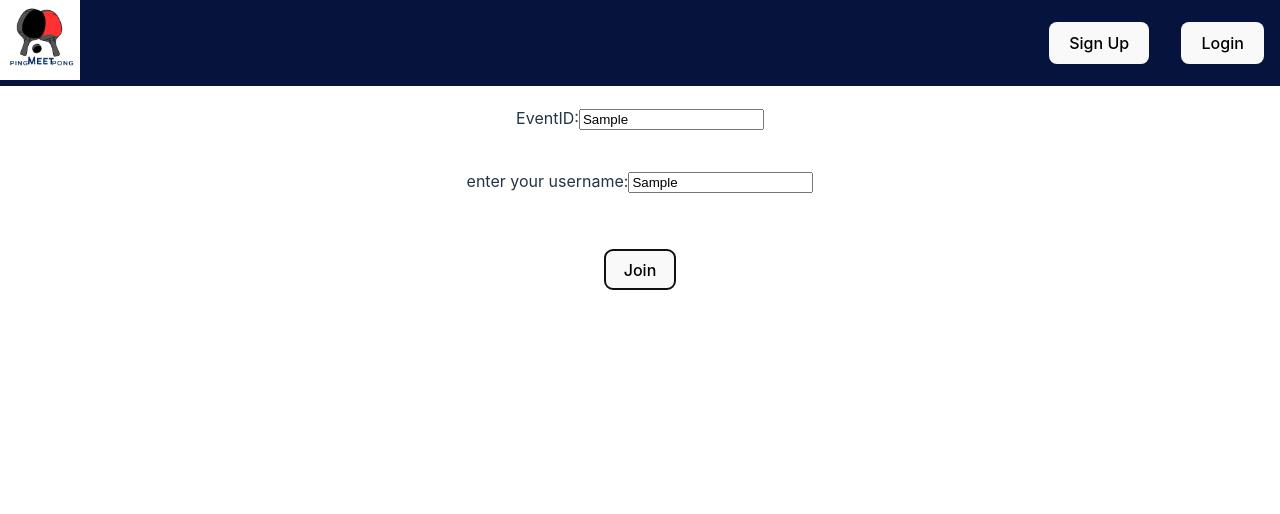
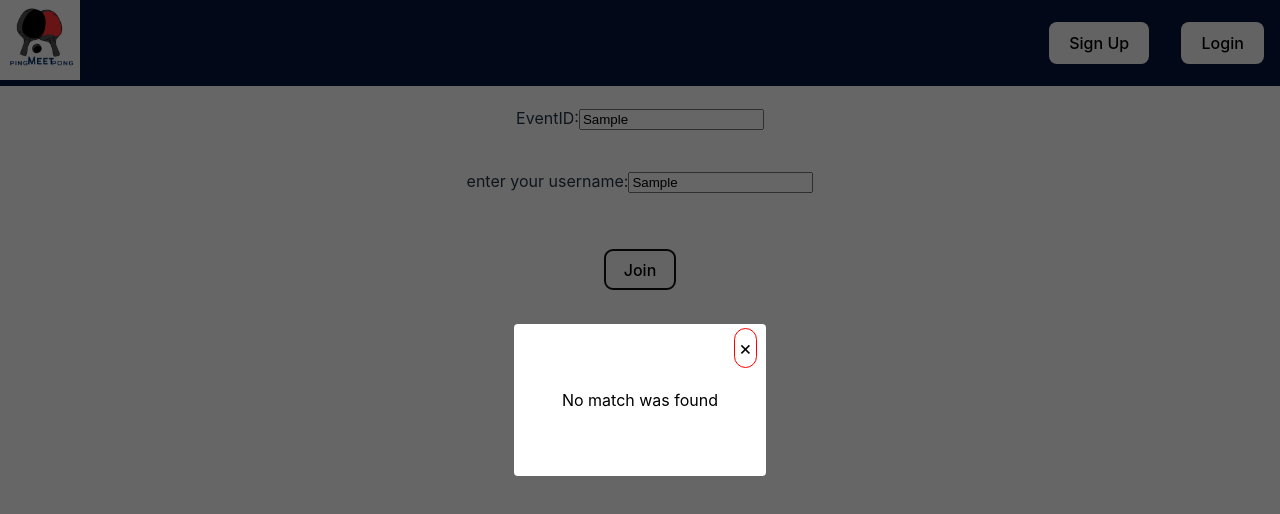
Before and after one commit to Njoura7/pingMeetpong_old, a React (Vite) app in the folder client/: page /join-event in a window 1280 px wide. Both pictures are taken after typing "Sample", "Sample" into the empty fields and a click on the button "Join". Shown: the top 514 px of the page. Built offline with nearby package versions, Linux system fonts and the light colour scheme; no server answers.

Commit message:
work in progress--joinEvent Modal..

```diff
--- a/client/src/components/Header.jsx
+++ b/client/src/components/Header.jsx
@@ -4,7 +4,7 @@ import { logo } from "../assets"
 import { useContext } from "react"
 import { AuthContext } from "../contexts/AuthContext"
 
-function Header() {
+const Header = () => {
   const { isAuthenticated, handleLogout } = useContext(AuthContext)
   return (
     <header>
--- /dev/null
+++ b/client/src/components/Modal.jsx
@@ -0,0 +1,19 @@
+import React from "react"
+
+const Modal = ({ isOpen, onClose, message }) => {
+  if (!isOpen) return null
+  return (
+    <div className='modal'>
+      <div className='modal-content'>
+        <span
+          className='close'
+          onClick={onClose}>
+          &times;
+        </span>
+        <p>{message}</p>
+      </div>
+    </div>
+  )
+}
+
+export default Modal
--- a/client/src/index.css
+++ b/client/src/index.css
@@ -129,6 +129,48 @@ form {
   box-shadow: rgba(50, 50, 93, 0.25) 0px 30px 60px -12px inset,
     rgba(0, 0, 0, 0.3) 0px 18px 36px -18px inset;
 }
+/*?styling the modal */
+
+/* Modal container */
+.modal {
+  display: flex;
+  justify-content: center;
+  align-items: center;
+  position: fixed;
+  top: 0;
+  left: 0;
+  width: 100%;
+  height: 100%;
+  background-color: rgba(0, 0, 0, 0.6);
+}
+
+/* Modal content */
+.modal-content {
+  color: black;
+  background-color: white;
+  padding: 20px;
+  border-radius: 4px;
+  text-align: center;
+  position: relative;
+  padding: 3rem;
+}
+
+/* Close button */
+.close {
+  position: absolute;
+  top: 5px;
+  right: 10px;
+  cursor: pointer;
+  border-radius: 10rem;
+  padding: 0.25rem;
+  font-size: 1.25rem;
+  outline: 1.5px solid red;
+}
+.close:hover {
+  background-color: red;
+  color: white;
+  transition: background-color 0.3s ease;
+}
 
 @media (prefers-color-scheme: light) {
   :root {
--- a/client/src/pages/JoinEvent.jsx
+++ b/client/src/pages/JoinEvent.jsx
@@ -1,9 +1,13 @@
 import { useState } from "react"
 import axios from "axios"
+import Modal from "../components/Modal"
 
 const JoinEvent = () => {
   const [matchID, setMatchID] = useState("")
   const [username, setUsername] = useState("")
+  //states for the modal
+  const [isModalOpen, setIsModalOpen] = useState(false)
+  const [modalMessage, setModalMessage] = useState("")
 
   const handleSubmit = async (e) => {
     e.preventDefault()
@@ -24,10 +28,20 @@ const JoinEvent = () => {
         }
       )
       //a page should replace the create event that have players list and the invite code which is the matchID ,
-      alert("Match was found with a matchID : " + response.data)
+      console.log("Match was found with Event Title : " + response.data)
+
+      setModalMessage("Match was found with Event Title: " + response.data)
+      setIsModalOpen(true)
     } catch (error) {
-      alert("No match was Found")
+      console.log("No match was Found")
+
+      setModalMessage("No match was found")
+      setIsModalOpen(true)
     }
+  }
+
+  const closeModal = () => {
+    setIsModalOpen(false)
   }
   return (
     <>
@@ -52,6 +66,12 @@ const JoinEvent = () => {
         </label>
         <button type='submit'>Join</button>
       </form>
+      {/* Render the Modal component */}
+      <Modal
+        isOpen={isModalOpen}
+        onClose={closeModal}
+        message={modalMessage}
+      />
     </>
   )
 }
```
